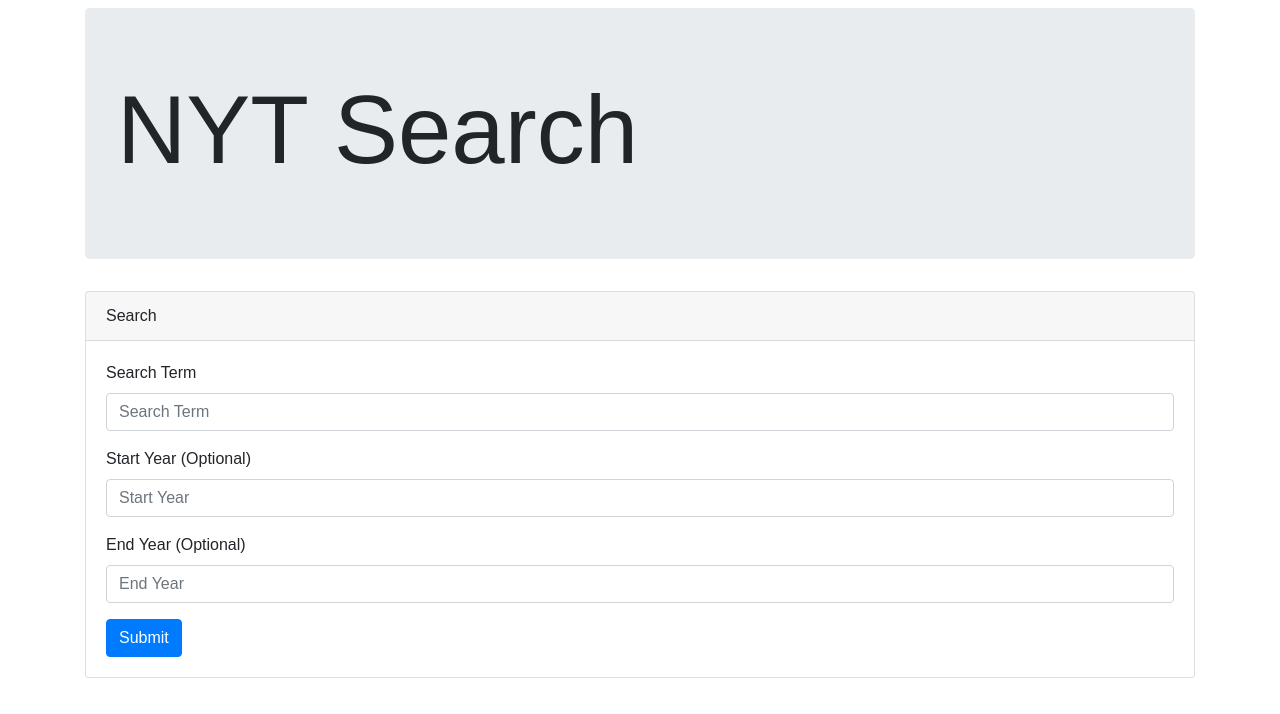
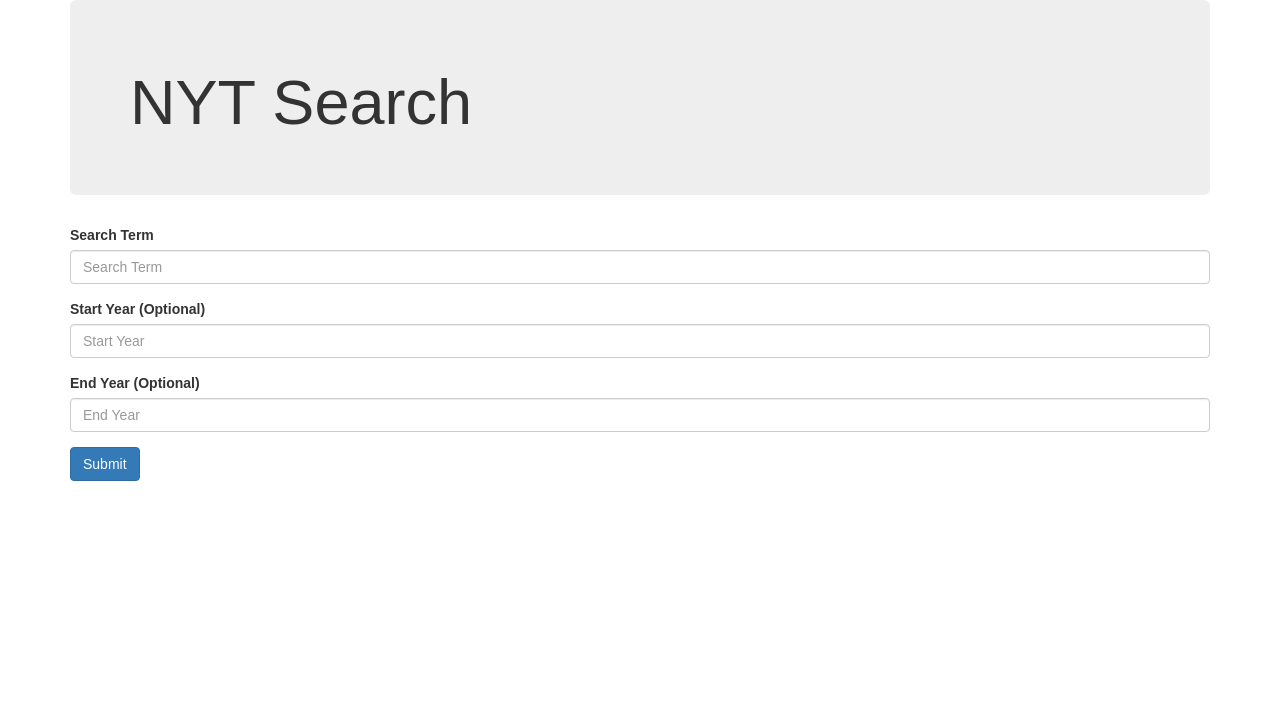
Before and after one commit to crystalodi/nytreact, a React (Create React App) app in the folder client/: page / in a window 1280 px wide. Shown: the top 714 px of the page. Built offline with nearby package versions, Linux system fonts and the light colour scheme.

Commit message:
downgrade to bootstrap 3

```diff
--- a/client/public/index.html
+++ b/client/public/index.html
@@ -10,7 +10,7 @@
     -->
     <link rel="manifest" href="%PUBLIC_URL%/manifest.json">
     <link rel="shortcut icon" href="%PUBLIC_URL%/favicon.ico">
-    <link rel="stylesheet" href="https://maxcdn.bootstrapcdn.com/bootstrap/4.0.0/css/bootstrap.min.css" integrity="sha384-Gn5384xqQ1aoWXA+058RXPxPg6fy4IWvTNh0E263XmFcJlSAwiGgFAW/dAiS6JXm" crossorigin="anonymous">
+    <link rel="stylesheet" href="https://maxcdn.bootstrapcdn.com/bootstrap/3.3.7/css/bootstrap.min.css" integrity="sha384-BVYiiSIFeK1dGmJRAkycuHAHRg32OmUcww7on3RYdg4Va+PmSTsz/K68vbdEjh4u" crossorigin="anonymous">
     <!--
       Notice the use of %PUBLIC_URL% in the tags above.
       It will be replaced with the URL of the `public` folder during the build.
--- a/client/src/components/Card/Card.js
+++ /dev/null
@@ -1,14 +0,0 @@
-import React from "react";
-
-const Card = props => (
-    <div className="card">
-        <div className="card-header">
-            {props.cardtitle}
-        </div>
-        <div className="card-body">
-            {props.children}
-        </div>
-    </div>
-)
-
-export default Card;
--- a/client/src/components/Card/index.js
+++ /dev/null
@@ -1 +0,0 @@
-export {default} from "./Card";
--- a/client/src/components/Jumbotron/Jumbotron.js
+++ b/client/src/components/Jumbotron/Jumbotron.js
@@ -1,7 +1,7 @@
 import React from "react";
 
 const Jumbotron = props => (
-    <div className="jumbotron mt-2">
+    <div className="jumbotron">
         <h1 className="display-1">NYT Search</h1>
     </div>
 )
--- a/client/src/components/Results/Results.js
+++ b/client/src/components/Results/Results.js
@@ -1,17 +1,11 @@
 import React from "react"
-const style = {
-    cardWidth: {
-        width: "18rem"
-    }
-}
 const Results = props => (
-    <div className="card col-md-12 mb-4" style={style.cardWidth}>
-        <div className="card-body">
-            <h5 className="card-title">{props.title}</h5>
-            <a href="" className="card-link" onClick={()=> props.saveArticle(props.articleID)}>Card link</a>
-            <a href={props.url} className="card-link" target={props.target}>View Article</a>
-        </div>
-    </div>
+
+    <h3 className="display-3">
+        <span className="label label-primary">1</span>
+        <strong> {props.title}</strong>
+    </h3>
+
 )
 
 export default Results;
--- a/client/src/pages/Home/Home.js
+++ b/client/src/pages/Home/Home.js
@@ -1,7 +1,6 @@
 import React, {Component} from "react";
 import Row from "../../components/Row";
 import Column from "../../components/Column";
-import Card from "../../components/Card"
 import {Button, Input, Label, FormGroup} from "../../components/Form";
 import API from "../../utils/API";
 import Results from "../../components/Results";
@@ -35,9 +34,8 @@
     render() {
         return (
             <React.Fragment>
-            <Row className="row mb-4">
+            <Row className="row">
                 <Column size="col-md-12">
-                    <Card cardtitle="Search">
                     <form>
                         <FormGroup>
                             <Label htmlFor="searchTerm">Search Term</Label>
@@ -53,19 +51,16 @@
                         </FormGroup>
                         <Button onClick={this.handleFormSubmit} className="btn btn-primary">Submit</Button>
                     </form>
-                    </Card>
                 </Column>
             </Row>
             {this.state.articles.length ? (
-                <Row className="row mb-4">
+                <Row className="row">
                     <Column size="col-md-12">
-                        <Card cardtitle="Search Results">
-                            <Row className="row">
+
                         {this.state.articles.map((article, index) => (
                             <Results key={index} index={index + 1} title={article.title} target="_blank" url={article.url} saveArticle={this.saveArticle} articleID={article.articleID}/>
                         ))}
-                            </Row>
-                        </Card>
+
                     </Column>
                 </Row>
             ): (
```
Lines whose indentation alone changed are shown as unchanged.
